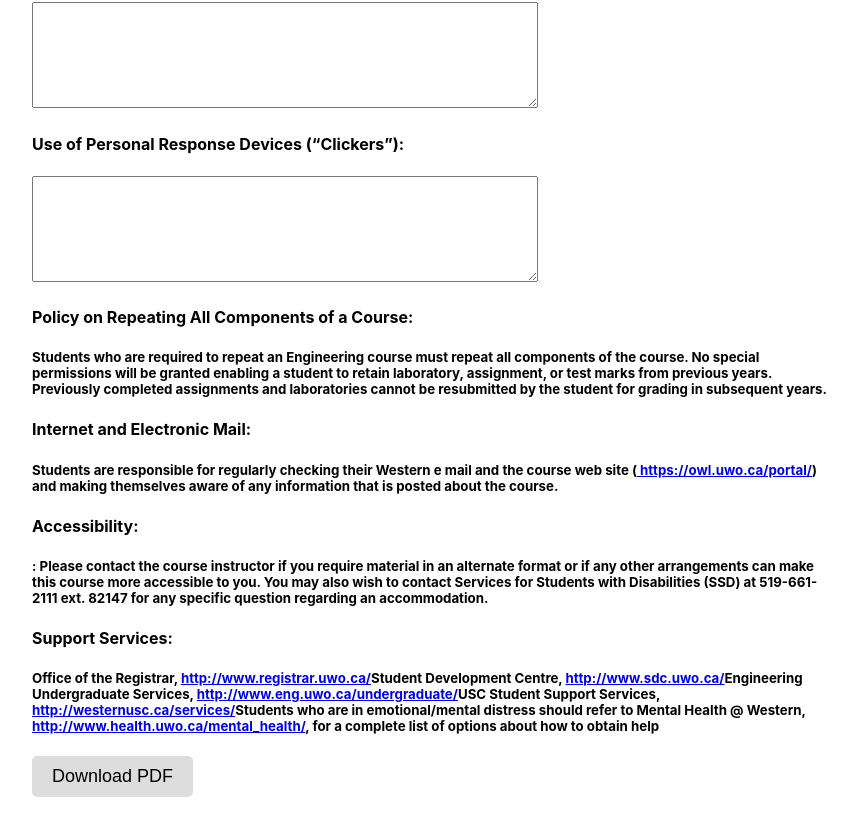
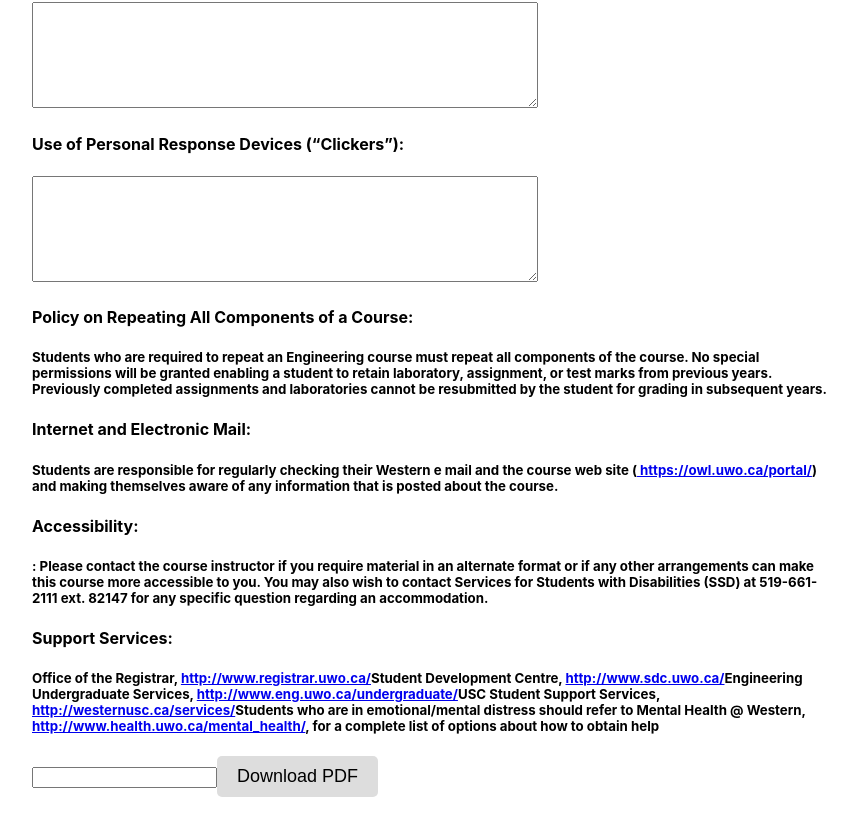
Before and after one commit to piran777/CourseOutlineMaker, a React (Create React App) app in the folder outline-app/: page /pdf in a window 1280 px wide. Shown: the part 5435-6252 px from the top of the page, without its empty margins (208-1065 px from the left). Built offline with nearby package versions, Linux system fonts and the light colour scheme.

Commit message:
Fixes for gerald

```diff
--- a/outline-app/src/App.js
+++ b/outline-app/src/App.js
@@ -5,8 +5,8 @@ import { Document, Page, PDFViewer, Text, View } from '@react-pdf/renderer';
 
 
 
+class App extends Component {
 
-class App extends Component {
   state = {
     code: '',
     course: '',
@@ -58,20 +58,19 @@ class App extends Component {
     locker: 0,
     devices: "",
     clickers: "",
-
-
-
-
-
-
-
-
-
+    outlineName:"",
 
   }
 
 
+
   handleChange = ({ target: { value, name }}) => this.setState({ [name]: value })
+  handleChange2 = (e) =>{
+    this.setState({value: e.target.value})
+  }
+
+
+
 
   createAndDownloadPdf = () => {
     axios.post('/create-pdf', this.state)
@@ -79,7 +78,7 @@ class App extends Component {
       .then((res) => {
         const pdfBlob = new Blob([res.data], { type: 'application/pdf' });
 
-        saveAs(pdfBlob, 'CourseOutline.pdf');
+        saveAs(pdfBlob, `${this.state.value}.pdf`);
       })
   }
 
@@ -620,6 +619,12 @@ Students who are in emotional/mental distress should refer to Mental Health @ We
         </div> */}
 
       {/* ))} */}
+      <input
+      type = "text"
+      name ="outlineName"
+      value={this.state.value}
+      onChange = { this.handleChange2 } >
+      </input>
       <button onClick={this.createAndDownloadPdf}>Download PDF</button>
     </div>
 
```
